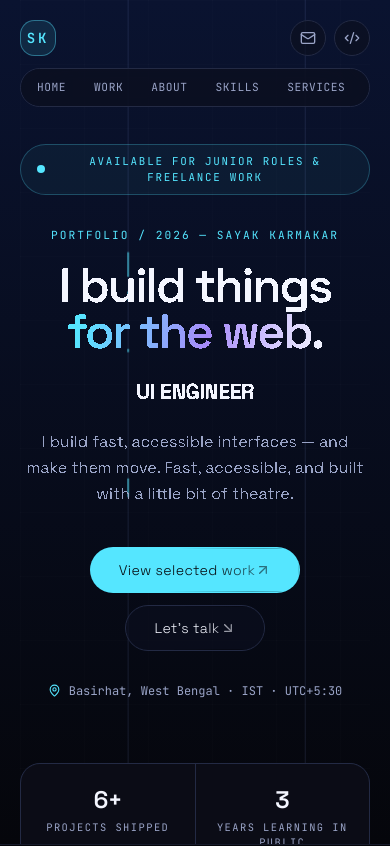
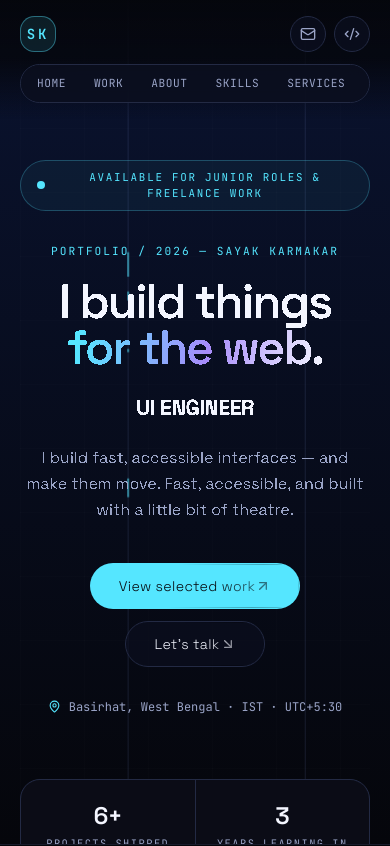
Before and after one commit to codewithsayak/Portfolio, a React (Vite) app: page / in a window 390 px wide. Shown: the top 846 px of the page. Built offline with nearby package versions, Linux system fonts and the light colour scheme.

Commit message:
Fix mobile header backdrop and hero top clearance
Co-authored-by: arena-agent <297053741+arena-agent@users.noreply.github.com>

```diff
--- a/src/index.css
+++ b/src/index.css
@@ -34,7 +34,13 @@
 
   html {
     scroll-behavior: smooth;
-    scroll-padding-top: 6rem;
+    scroll-padding-top: 7.5rem;
+  }
+
+  @media (min-width: 1024px) {
+    html {
+      scroll-padding-top: 6rem;
+    }
   }
 
   body {
--- a/src/sections/Header.jsx
+++ b/src/sections/Header.jsx
@@ -13,7 +13,7 @@ export default function Header() {
   };
 
   return (
-    <header className="fixed inset-x-0 top-0 z-50 px-5 pt-5 sm:px-8">
+    <header className="fixed inset-x-0 top-0 z-50 bg-gradient-to-b from-background/95 via-background/80 to-transparent px-5 pt-4 pb-4 sm:px-8 lg:bg-none lg:pt-5 lg:pb-0">
       <div className="mx-auto flex max-w-[1280px] items-center justify-between gap-4">
         <a
           href="#home"
--- a/src/sections/Hero.jsx
+++ b/src/sections/Hero.jsx
@@ -20,7 +20,7 @@ export default function Hero() {
         lightsOpacity={0.75}
         speedMultiplier={0.55}
       >
-        <div className="container-shell relative flex min-h-[100svh] flex-col items-center justify-center py-36 text-center">
+        <div className="container-shell relative flex min-h-[100svh] flex-col items-center justify-center pt-40 pb-24 text-center lg:py-36">
           <div className="grid-noise pointer-events-none absolute inset-0 opacity-40" />
 
           <div className="relative z-10 flex flex-col items-center">
```
